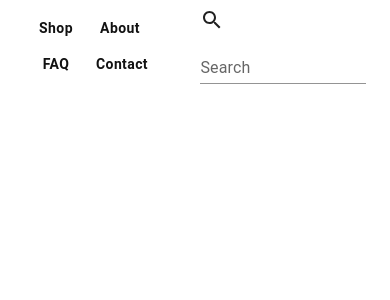
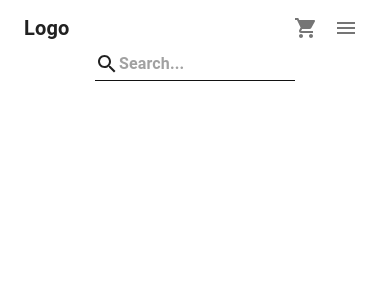
Before and after one commit to Foalz/e-commerce-reactjs, a Next.js app: page / in a window 390 px wide. Shown: the top 300 px of the page. Built offline with nearby package versions, Linux system fonts and the light colour scheme.

Commit message:
Responsive design

```diff
--- a/components/NavigationBar/NavigationBar.jsx
+++ b/components/NavigationBar/NavigationBar.jsx
@@ -5,16 +5,38 @@ import {
   Box,
   Button,
   Menu,
+  Grid,
   MenuItem,
+  InputBase,
+  IconButton,
   Toolbar,
   TextField,
   Typography,
 } from "@mui/material";
 import SearchIcon from "@mui/icons-material/Search";
+import MenuIcon from '@mui/icons-material/Menu';
+import AccountCircleIcon from '@mui/icons-material/AccountCircle';
+import ShoppingCartIcon from '@mui/icons-material/ShoppingCart';
 
 const pages = [ 'Shop', 'About', 'FAQ', 'Contact' ];
 const settings = ['Profile', 'Account', 'Dashboard', 'Logout'];
 
+const Search = styled('div')(({ theme }) => ({
+  position: "relative",
+  borderBottom: `1px solid ${ theme.palette.secondary.main }`,
+  display: "flex",
+  justifyContent: "center",
+  alignItems: "center",
+  width: "200px",
+
+  "&:hover": {
+    borderBottom: `2px solid ${ theme.palette.secondary.main }`,
+  }
+}));
+
+const StyledInputBase = styled(InputBase)(({ theme }) => ( {
+  fontWeight: "600",
+}));
 
 export default function NavigationBar(){
   const [state, setState] = useState();
@@ -28,13 +50,15 @@ export default function NavigationBar(){
       <Box color="primary">
         <AppBar position="sticky" color="primary" elevation={0}>
           <Toolbar color="primary">
+            <Grid container sx={{ display: "flex", justifyContent: "center", alignItems: "center", }}>
+              <Grid item xs={6} sm={6} md={4}>
                 <Typography
                   variant="h6"
                   noWrap
                   component="div"
                   sx={{
                     flexGrow: 1,
-                display: { xs: 'none', sm: 'block' },
+                    display: { sm: 'block' },
                     fontWeight: 'bold',
                       '&:hover': {
                         color: '#000',
@@ -43,7 +67,13 @@ export default function NavigationBar(){
                 >
                   Logo
                 </Typography>
-            <Box sx={{ flexGrow: 1, }}>
+              </Grid>
+              <Grid item xs={6} sm={6} md={4}>
+                <Box sx={{
+                  display: { xs: "none", sm: "none", md: "block" },
+                  flexGrow: 1,
+                  justifyContent: "right",
+                }}>
                   {pages.map((page, key) => {
                     return (
                       <Button color="secondary" variant="text">
@@ -52,10 +82,37 @@ export default function NavigationBar(){
                     )
                   })}
                 </Box>
-            <Box>
+                <Box sx={{
+                  display: { xs: "flex", sm: "flex", md: "none" },
+                  flexGrow: 1,
+                  justifyContent: "right",
+                }}>
+                  <IconButton>
+                    <ShoppingCartIcon />
+                  </IconButton>
+                  <IconButton>
+                    <MenuIcon />
+                  </IconButton>
+                </Box>
+              </Grid>
+              <Grid item xs={12} sm={12} md={4} sx={{ display: "flex", justifyContent: "center", alignItems: "center" }}>
+                <Search>
                   <SearchIcon sx={{ height: "100%" }} />
-              <TextField sx={{ height: "auto" }} label="Search" variant="standard" />
-            </Box>
+                  <StyledInputBase placeholder="Search..."/>
+                </Search>
+                <IconButton sx={{
+                  display: { xs: "none", sm: "none", md: "flex" },
+                }}>
+                  <AccountCircleIcon />
+                  <Typography>Log In</Typography>
+                </IconButton>
+                <IconButton sx={{
+                  display: { xs: "none", sm: "none", md: "flex" },
+                }}>
+                  <ShoppingCartIcon />
+                </IconButton>
+              </Grid>
+            </Grid>
          </Toolbar>
         </AppBar>
       </Box>
--- a/pages/_app.js
+++ b/pages/_app.js
@@ -8,6 +8,24 @@ const theme = createTheme({
         root:{
           fontWeight: "bold",
           textTransform: "capitalize",
+          backgroundColor: "transparent",
+
+          "&:hover": {
+            backgroundColor: "transparent",
+          },
+        }
+      },
+    },
+    MuiIconButton:{
+      styleOverrides:{
+        root:{
+          fontWeight: "bold",
+          textTransform: "capitalize",
+          backgroundColor: "transparent",
+
+          "&:hover": {
+            backgroundColor: "transparent",
+          },
         }
       },
     },
```
Lines whose indentation alone changed are shown as unchanged.
